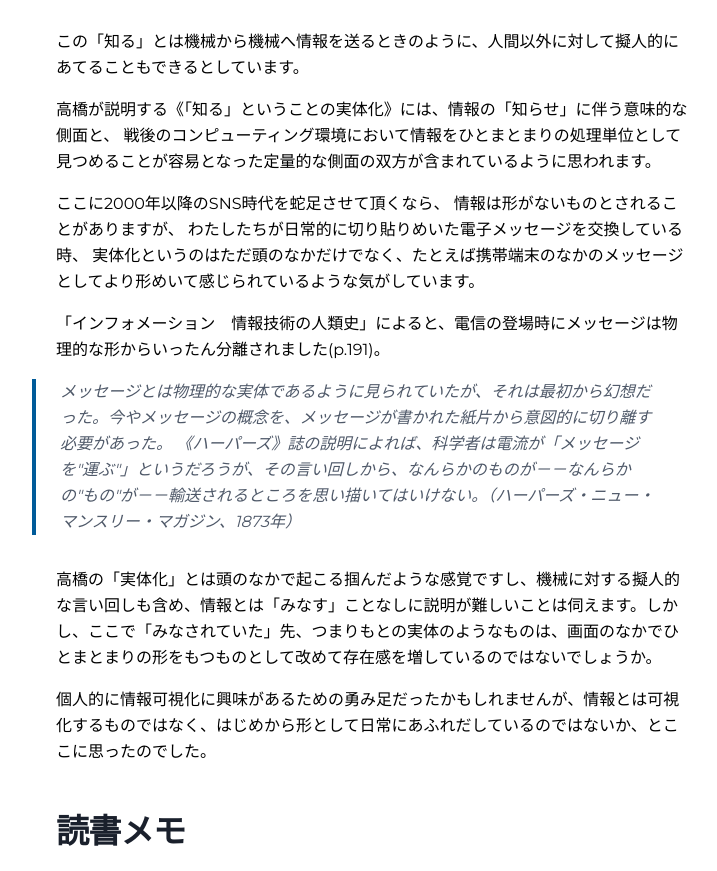
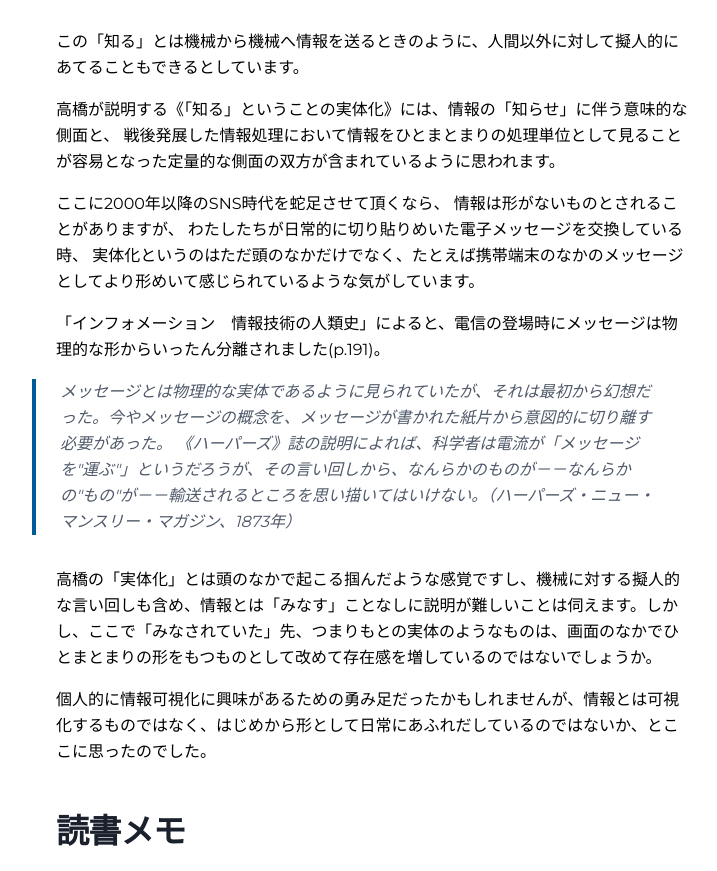
Before and after one commit to sosuisen/sosuisen-site, a Gatsby site: page /2022-02-16-what-is-information/ in a window 1280 px wide. Shown: the part 1335-2206 px from the top of the page, without its empty margins (268-985 px from the left). Built offline with nearby package versions, Linux system fonts and the light colour scheme; Gatsby itself is replaced by a stand-in of ours; some packages are replaced by stand-ins of ours.

Commit message:
Update 2022-02-16-what-is-information.md

```diff
--- a/content/blog/2022-02-16-what-is-information.md
+++ b/content/blog/2022-02-16-what-is-information.md
@@ -37,7 +37,7 @@ keywords:
 この「知る」とは機械から機械へ情報を送るときのように、人間以外に対して擬人的にあてることもできるとしています。
 
 高橋が説明する《「知る」ということの実体化》には、情報の「知らせ」に伴う意味的な側面と、
-戦後のコンピューティング環境において情報をひとまとまりの処理単位として見つめることが容易となった定量的な側面の双方が含まれているように思われます。
+戦後発展した情報処理において情報をひとまとまりの処理単位として見ることが容易となった定量的な側面の双方が含まれているように思われます。
 
 ここに2000年以降のSNS時代を蛇足させて頂くなら、
 情報は形がないものとされることがありますが、
```
